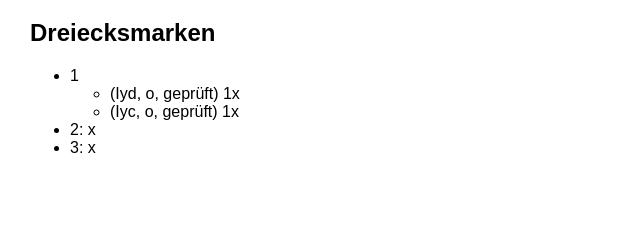
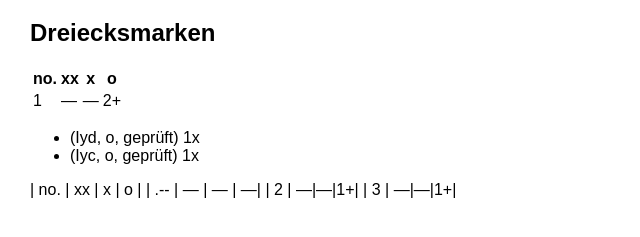
Before and after one commit to WeichselRiver/weichselmarke, an Astro site: page /COH in a window 1280 px wide. Shown: the part 111-348 px from the top of the page, without its empty margins (0-640 px from the left). Built offline with nearby package versions, Linux system fonts and the light colour scheme; Astro itself is replaced by a stand-in of ours.

Commit message:
Aktualisieren von COH.md

```diff
--- a/src/pages/COH.md
+++ b/src/pages/COH.md
@@ -4,8 +4,15 @@ layout : ../layouts/Layout.astro
 # Cape of good Hope
 ## Dreiecksmarken
 
-- 1
-    - (Iyd, o, geprüft)     1x
-    - (Iyc, o, geprüft)     1x
-- 2: x
-- 3: x
+
+| no. | xx | x | o |
+| --- | --- | --- | ---|
+| 1 | ---|---|2+|
+
+- (Iyd, o, geprüft)     1x
+- (Iyc, o, geprüft)     1x
+
+| no. | xx | x | o |
+| .-- | --- | --- | ---|
+| 2 | ---|---|1+|
+| 3 | ---|---|1+|
```
